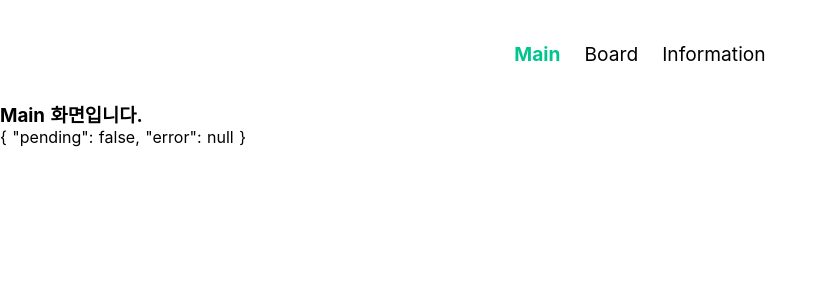
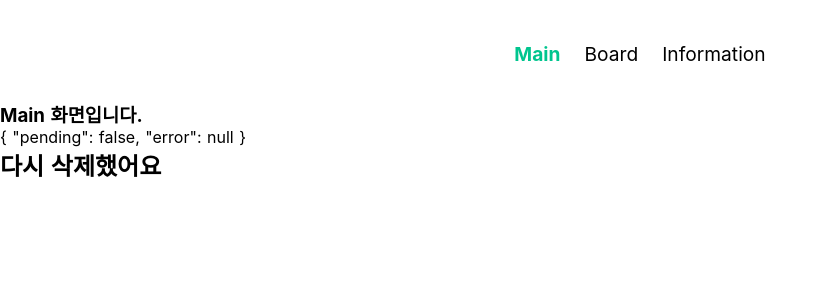
Before and after one commit to nam-yoonjae/nuxt-second, a Nuxt app: page / in a window 1280 px wide. Shown: the top 300 px of the page, without its empty margins (0-827 px from the left). Built offline with nearby package versions, Linux system fonts and the light colour scheme.

Commit message:
no message

```diff
--- a/pages/index.vue
+++ b/pages/index.vue
@@ -6,6 +6,11 @@
         {{$fetchState}}
           <h3>{{rendering}}</h3>
         </div>
+      </div>
+      <div>
+        <h2>
+          다시 삭제했어요
+        </h2>
       </div>
   </div>
 </template>
```
